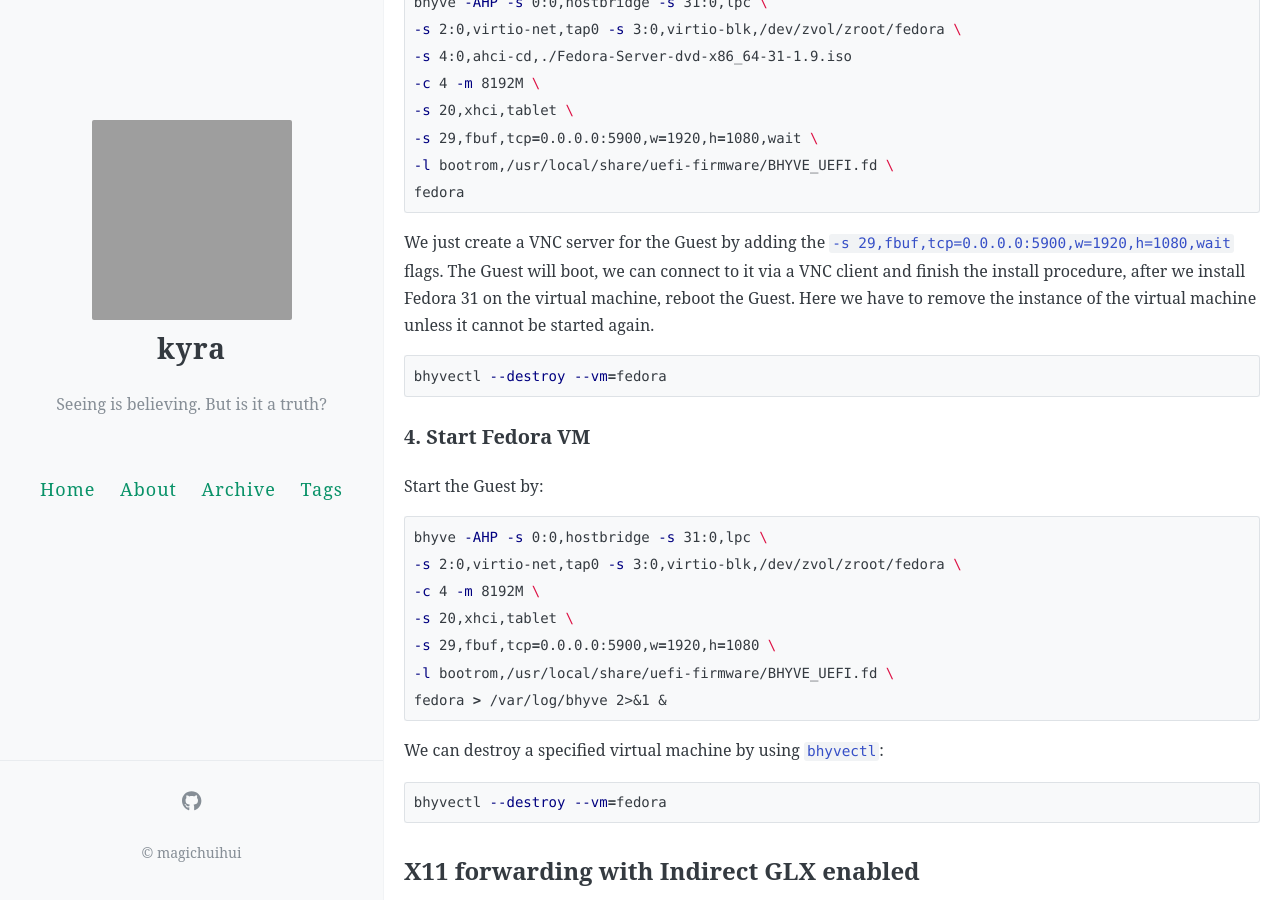
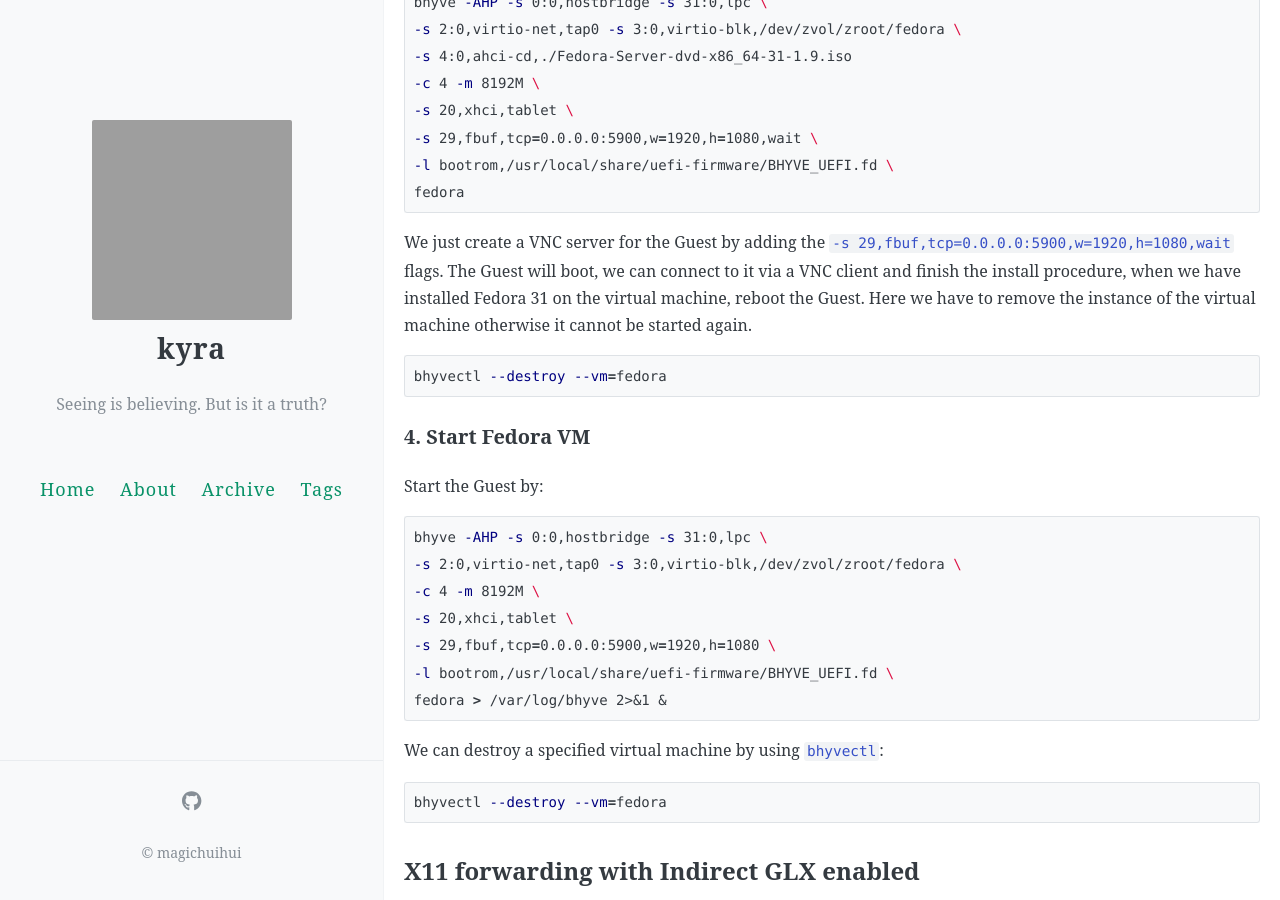
Before and after one commit to magichuihui/magichuihui.github.io, a Jekyll site: the page built from _posts/2020-02-29-freebsd-x11-forwarding.md, in a window 1280 px wide and 900 px high, scrolled down 1464 px. Built offline with Jekyll 4.4.1, drawn with Linux system fonts in a browser that asks for light colours; nearby versions of some CDN libraries; comment, search, counter and statistics services are not loaded; grey boxes are pictures that could not be loaded.

Commit message:
Correct grammar

````diff
--- a/_posts/2020-02-29-freebsd-x11-forwarding.md
+++ b/_posts/2020-02-29-freebsd-x11-forwarding.md
@@ -76,7 +76,7 @@ bhyve -AHP -s 0:0,hostbridge -s 31:0,lpc \
 fedora
 ```
 
-We just create a VNC server for the Guest by adding the `-s 29,fbuf,tcp=0.0.0.0:5900,w=1920,h=1080,wait` flags. The Guest will boot, we can connect to it via a VNC client and finish the install procedure, after we install Fedora 31 on the virtual machine, reboot the Guest. Here we have to remove the instance of the virtual machine unless it cannot be started again.
+We just create a VNC server for the Guest by adding the `-s 29,fbuf,tcp=0.0.0.0:5900,w=1920,h=1080,wait` flags. The Guest will boot, we can connect to it via a VNC client and finish the install procedure, when we have installed Fedora 31 on the virtual machine, reboot the Guest. Here we have to remove the instance of the virtual machine otherwise it cannot be started again.
 
 ```bash
 bhyvectl --destroy --vm=fedora
````
